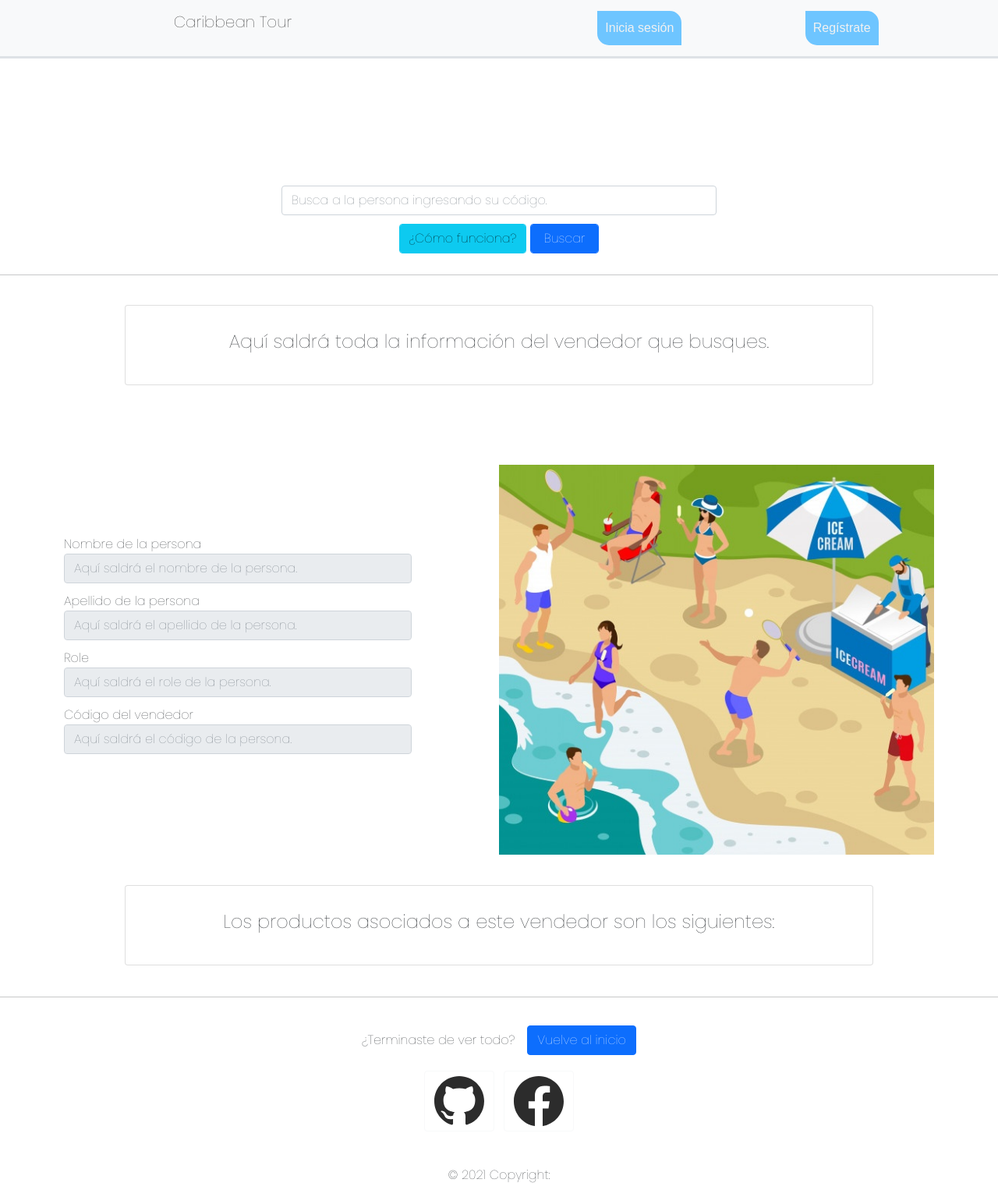
After one commit to ksamueloz/caribbean, a PHP site: page /view/modules/searchSeller.php in a window 1280 px wide. The commit adds this page. Shown: the whole page at 78% size. Run offline with PHP 8.4, Linux system fonts and the light colour scheme; some libraries are stand-ins or nearby versions.

Commit message:
Búsqueda de vendedor con código: completado

```diff
--- a/controller/search.controller.php
+++ b/controller/search.controller.php
@@ -2,6 +2,7 @@
 
 $nameSite = (isset($_POST["nameSites"])) ? $_POST["nameSites"]: "";
 $option = (isset($_POST["option"])) ? $_POST["option"]: "";
+$code = (isset($_POST["code"])) ? $_POST["code"]: "";
 
 
 switch($option) {
@@ -18,5 +19,45 @@ switch($option) {
             exit();
         }
         break;
+
+    case "searchSeller":
+        // Toda la información asociada a un determinado vendedor.
+
+        $infoSeller = new search();
+        if($infoSeller = $infoSeller -> searchSeller($code)){
+            $products = new seller();
+            $products = $products -> getProducts($infoSeller["iduser"]);
+
+            $cards = '';
+            while ($result = $products -> fetch(PDO::FETCH_ASSOC)) {
+                $cards .= '<div class="col">';
+                $cards .= '<div class="card" style="width: 20rem; height: 30rem;">';
+                $cards .= '<img src="'.$result["picture"].'" class="card-img-top" alt="Foto del producto">';
+                $cards .= '<div class="card-body">';
+                $cards .= '<h4 class="card-title text-center justify-content-center">';
+                $cards .= $result["name"];
+                $cards .= '</h4>';
+                $cards .= '<br/>';
+                $cards .= '<h5 class="card-text">';
+                $cards .= $result["description"];
+                $cards .= '</h5>';
+                $cards .= '</div>';
+                $cards .= '<br/>';
+                $cards .= '<div class="card-block">';
+                $cards .= '<h5 class="card-text">Precio (COP): '.$result["price"].'</h5>';
+                $cards .= '</div>';
+                $cards .= '</div>';
+                $cards .= '</div>';
+            }
+
+            echo json_encode(array("seller" => $infoSeller, "cards" => $cards));
+            exit();
+        }
+        else {
+            echo json_encode(array("seller" => "No encontrado"));
+            exit();
+        }
+
+        break;
 }
 ?>
--- a/model/search.model.php
+++ b/model/search.model.php
@@ -27,5 +27,30 @@
             }
             return false;
         }
+
+        public function searchSeller($code) {
+            $sql = "SELECT * FROM seller INNER JOIN user ON seller.user_iduser = user.iduser WHERE code LIKE :code";
+            $stament = $this -> connect() -> prepare($sql);
+            $stament -> bindParam(":code", $code);
+            $stament -> execute();
+
+            $result = $stament -> rowCount();
+
+            if($result > 0) {
+                $sellerData = array();
+                while($result = $stament -> fetch(PDO::FETCH_ASSOC)) {
+                    $sellerData["iduser"] = $result["iduser"];
+                    $sellerData["name"] = $result["name"];
+                    $sellerData["last_name"] = $result["last_name"];
+                    $sellerData["email"] = $result["email"];
+                    $sellerData["picture"] = $result["picture"];
+                    $sellerData["role"] = $result["role"];
+                    $sellerData["status"] = $result["status"];
+                    $sellerData["code"] = $result["code"];
+                }
+                return $sellerData;
+            }
+            return false;
+        }
     }
 ?>
--- a/view/assets/css/style.css
+++ b/view/assets/css/style.css
@@ -344,6 +344,7 @@ img.photo-profile {
     justify-content: space-evenly;
     align-items: center;
     text-align: center;
+    margin-top: 15%;
 }
 
 .c1 {
@@ -361,6 +362,15 @@ img.photo-profile {
     display: flex;
     position: relative;
     margin-top: 8%;
+}
+
+.data-1 {
+    margin-top: 8%;
+}
+
+.data-inp {
+    margin-bottom: 2%;
+    width: 80%;
 }
 
 input#nameSiteSearch {
--- a/view/assets/js/search.js
+++ b/view/assets/js/search.js
@@ -1,5 +1,6 @@
 $(document).ready(function() {
     searchSites();
+    searchSeller();
     uploadScript();
 });
 
@@ -44,6 +45,57 @@ function searchSites() {
     });
 }
 
+
+// Búsqueda de un determinado vendedor.
+
+function searchSeller() {
+    $(document).on("click", "#btnSearchSeller", function() {
+        let code = $.trim($("#search-seller").val());
+
+        if (code == "") {
+            emptyFieldsOr("Completa el campo para así buscar información del vendedor.");
+        } else {
+            $.ajax({
+                url: "searchSeller.php",
+                method: "POST",
+                data: { code: code, option: "searchSeller" },
+                success: function(data) {
+                    data = $.parseJSON(data);
+
+                    if (data.seller != "No encontrado") {
+                        // console.log(data.seller);
+
+                        $("#nameSellerSearch").val(data.seller["name"]);
+                        $("#lastNameSellerSearch").val(data.seller["last_name"]);
+                        $("#roleSellerSearch").val(data.seller["role"]);
+                        $("#codeSellerSearch").val(data.seller["code"]);
+                        $("#photoSellerSearch").attr("src", data.seller["picture"]);
+
+                        if (data.cards != "") {
+                            $(".row.cards-search").html(data.cards);
+                        } else {
+                            $(".row.cards-search").html("Esta persona aún no ha agregado sus productos.");
+                        }
+
+                    } else {
+                        emptyFieldsOr("No encontramos información sobre este vendedor :(");
+                    }
+                    /*if (data.site) {
+                        $("#nameSiteSearch").val(data.site["name"]);
+                        $("#photoSiteSearch").attr("src", data.site["picture"]);
+
+                    }
+                    if (data.status == "Hubo un problema") {
+                        emptyFieldsOr("No encontramos información sobre este sitio :(");
+                    } */
+                },
+                error: function(e) {
+                    console.log(e);
+                }
+            });
+        }
+    });
+}
 // Mapa de los sitios turísticos
 
 
--- /dev/null
+++ b/view/modules/searchSeller.php
@@ -0,0 +1,204 @@
+<?php
+
+session_start();
+require_once "../../model/connection.php";
+require_once "../../model/search.model.php";
+require_once "../../model/seller.model.php";
+require_once "../../controller/search.controller.php";
+
+?>
+<!DOCTYPE html>
+<html lang="es">
+<head>
+    <meta charset="UTF-8">
+    <meta name="description" content="Proyecto Caribbean Tour">
+    <meta name="keywords" content="Iniciar sesión, Caribbean Tour">
+    <meta name="viewport" content="width=device-width, initial-scale=1.0">
+    <!-- Bootstrap Css 5.1 -->
+    <link rel="stylesheet" href="../assets/css/bootstrap.min.css">
+    <!-- Style Css -->
+    <link rel="stylesheet" href="../assets/css/style.css">
+    <title>Búsqueda de vendedores</title>
+</head>
+<body>
+    <!-- Barra de navegación -->
+    <div class="container">
+        <div class="row">
+            <div class="col col-lg-12">
+                <nav class="navbar navbar-expand-md navbar-light border-3 border-bottom bg-light fixed-top" id="nav-login">
+                    <div class="md-6 title">
+                        <a class="navbar-brand" href="#" data-bs-toggle="tooltip" data-placement="top" title="Página web de turismo en la costa caribe">
+                            <p>
+                                Caribbean Tour
+                            </p>
+                        </a>
+                    </div>
+                    <button class="navbar-toggler" type="button" data-bs-toggle="collapse" data-bs-target="#navbarContent" aria-controls="navbarContent" aria-expanded="false" aria-label="Toggle navigation">
+                        <span class="navbar-toggler-icon"></span>
+                    </button>
+                    <div class="collapse navbar-collapse md-6" id="navbarContent">
+                        <span class="navbar-text ms-5 container-fluid justify-content-center align-items-center text-center space-between">
+                            <?php
+                                if(!isset($_SESSION["session"])):
+                            ?>
+                                <div class="md-3" class="links-li-su">
+                                    <a href="/caribbean/view/modules/login.php">
+                                        <button class="btn btn-none btn-custom">Inicia sesión</button>
+                                    </a>
+                                </div>
+                                <div class="md-3" class="links-li-su">
+                                    <a href="view/modules/signupAsSeller.php">
+                                        <button class="btn btn-none btn-custom">Regístrate</button>
+                                    </a>
+                                </div>
+                            <?php
+                                endif;
+                            ?>
+                        </span>
+                    </div>
+                </nav>
+            </div>
+        </div>
+    </div>
+    <!-- Fin barra de navegación -->
+
+    <!-- Búsqueda -->
+    <section>
+            <div class="container search">
+                <div class="col-6 c1">
+                    <form method="POST">
+                        <input type="text" class="form-control" name="search-seller" id="search-seller" placeholder="Busca a la persona ingresando su código.">
+                        <div class="col-6 c2">
+                            <input type="button" class="form-control btn btn-info" value="¿Cómo funciona?" id="btnInfo">
+                            &nbsp;
+                            <input type="button" class="form-control btn btn-primary" value="Buscar" id="btnSearchSeller">
+                        </div>
+                    </form>
+                </div>
+            </div>
+    </section>
+    <hr class="mb-4">
+
+    <!-- Variedad de vendedores. -->
+    <section>
+        <div class="card container justifiy-content-center text-center card-food">
+            <div class="card-body">
+                <h4>
+                    Aquí saldrá toda la información del vendedor que busques.
+                </h4>
+            </div>
+        </div>
+    </section>
+
+    <!-- Muestra la información de los productos ofrecidos por x vendedor. -->
+    <section>
+            <div class="container dt">
+                <div class="col data-1">
+                    <label for="nameSellerSearch">Nombre de la persona</label>
+                    <input type="text" class="form-control data-inp" name="nameSellerSearch" id="nameSellerSearch" placeholder="Aquí saldrá el nombre de la persona." disabled>
+
+                    <label for="lastNameSellerSearch">Apellido de la persona</label>
+                    <input type="text" class="form-control data-inp" name="lastNameSellerSearch" id="lastNameSellerSearch" placeholder="Aquí saldrá el apellido de la persona." disabled>
+
+                    <label for="roleSellerSearch">Role</label>
+                    <input type="text" class="form-control data-inp" name="roleSellerSearch" id="roleSellerSearch" placeholder="Aquí saldrá el role de la persona." disabled>
+
+                    <label for="codeSellerSearch">Código del vendedor</label>
+                    <input type="text" class="form-control data-inp" name="codeSellerSearch" id="codeSellerSearch" placeholder="Aquí saldrá el código de la persona." disabled>
+                </div>
+                <div class="col data-2" style="width: 500px; height: 500px;">
+                    <img src="../assets/img/ice-c.jpg" alt="Foto de la persona." id="photoSellerSearch" name="photoSellerSearch" >
+                </div>
+            </div>
+    </section>
+
+    <!-- Variedad de productos del vendedor. -->
+    <section>
+        <div class="card container justifiy-content-center text-center card-food">
+            <div class="card-body">
+                <h4>
+                    Los productos asociados a este vendedor son los siguientes:
+                </h4>
+            </div>
+        </div>
+    </section>
+    <!-- Sección de tarjetas principales -->
+    <div class="container cards-principals">
+        <!-- <div class="row"> -->
+            <div class="row cards-search">
+                <!-- <div class="col">
+                    <div class="card" style="width: 20rem;">
+                        <img src="../assets/img/rice.jpeg" class="card-img-top" alt="...">
+
+                        <div class="card-body">
+                            <h4 class="card-title text-center justify-content-center">Nombre del producto</h4>
+                            <br/>
+                            <h5 class="card-text">Acompaña tus comidas con este arroz mixto.</h5>
+                        </div>
+                        <br/>
+                        <div class="card-block">
+                            <h5 class="card-text">Precio (COP): $2.000</h5>
+                        </div>
+                    </div>
+                </div> -->
+            <!-- </div> -->
+        </div>
+    </div>
+
+
+    <!-- Carousel de playas -->
+
+    <hr class="mb-4">
+    <!-- Footer -->
+    <div class="container container-fluid justify-content-center align-items-center text-center footer" class="">
+        <hr class="mb-4"/>
+            <footer class="text-center text-lg-start">
+                <section>
+                    <div>
+                        <p class="d-flex justify-content-center align-items-center">
+                            <span class="me-3">¿Terminaste de ver todo?</span>
+                            <a href="/caribbean">
+                                <button type="button" class="btn btn-primary btn-rounded">
+                                    Vuelve al inicio
+                                </button>
+                            </a>
+                        </p>
+                    </div>
+                </section>
+                <!-- Section: Social media -->
+                <section class="mb-4 text-center">
+                        <!-- Facebook -->
+                        <a style="color: #2c2c2c !important;" class="btn btn-outline-light btn-floating m-1" href="#!" role="button">
+                            <i class="bi bi-github"></i>
+                            <svg xmlns="http://www.w3.org/2000/svg" width="16" height="16" fill="currentColor" class="bi bi-github" viewBox="0 0 16 16">
+                                <path d="M8 0C3.58 0 0 3.58 0 8c0 3.54 2.29 6.53 5.47 7.59.4.07.55-.17.55-.38 0-.19-.01-.82-.01-1.49-2.01.37-2.53-.49-2.69-.94-.09-.23-.48-.94-.82-1.13-.28-.15-.68-.52-.01-.53.63-.01 1.08.58 1.23.82.72 1.21 1.87.87 2.33.66.07-.52.28-.87.51-1.07-1.78-.2-3.64-.89-3.64-3.95 0-.87.31-1.59.82-2.15-.08-.2-.36-1.02.08-2.12 0 0 .67-.21 2.2.82.64-.18 1.32-.27 2-.27.68 0 1.36.09 2 .27 1.53-1.04 2.2-.82 2.2-.82.44 1.1.16 1.92.08 2.12.51.56.82 1.27.82 2.15 0 3.07-1.87 3.75-3.65 3.95.29.25.54.73.54 1.48 0 1.07-.01 1.93-.01 2.2 0 .21.15.46.55.38A8.012 8.012 0 0 0 16 8c0-4.42-3.58-8-8-8z"/>
+                            </svg>
+                        </a>
+                        <!-- Facebook -->
+                        <a style="color: #2c2c2c !important;" class="btn btn-outline-light btn-floating m-1" href="#!" role="button">
+                            <i class="bi bi-facebook"></i>
+                            <svg xmlns="http://www.w3.org/2000/svg" width="16" height="16" fill="currentColor" class="bi bi-facebook" viewBox="0 0 16 16">
+                                <path d="M16 8.049c0-4.446-3.582-8.05-8-8.05C3.58 0-.002 3.603-.002 8.05c0 4.017 2.926 7.347 6.75 7.951v-5.625h-2.03V8.05H6.75V6.275c0-2.017 1.195-3.131 3.022-3.131.876 0 1.791.157 1.791.157v1.98h-1.009c-.993 0-1.303.621-1.303 1.258v1.51h2.218l-.354 2.326H9.25V16c3.824-.604 6.75-3.934 6.75-7.951z"/>
+                            </svg>
+                        </a>
+                    </section>
+                    <!-- Section: Social media -->
+
+                    <!-- Copyright -->
+                        <div class="text-center p-3">
+                            © 2021 Copyright:
+                        </div>
+                    <!-- Copyright -->
+            </footer>
+        </div>
+        <!-- Js -->
+    <script src="../assets/js/jquery-3.6.0.min.js"></script>
+    <script src="../assets/js/popper.min.js"></script>
+    <!-- Mi JS de búsqueda -->
+    <script src="../assets/js/search.js"></script>
+    <!-- Sweet Alert -->
+    <script src="//cdn.jsdelivr.net/npm/sweetalert2@11"></script>
+    <!-- Bootstrap Js-->
+    <script src="https://cdn.jsdelivr.net/npm/bootstrap@5.1.0/dist/js/bootstrap.bundle.min.js" integrity="sha384-U1DAWAznBHeqEIlVSCgzq+c9gqGAJn5c/t99JyeKa9xxaYpSvHU5awsuZVVFIhvj" crossorigin="anonymous"></script>
+    </body>
+</html>
```
Also changed, not shown: view/template.php (+11 -1 lines), model/searchSeller.model.php (added), view/assets/img/ice-c.jpg (added), view/assets/product-img/214papa.png (added), view/assets/product-img/723empanadas.png (added), view/assets/seller-img/311demo-image.jpg (added), view/assets/seller-img/391demo-image.jpg (added), view/assets/seller-img/675photo-profile.jpeg (added), view/assets/seller-img/839demo-image.jpg (added), view/assets/seller-img/898demo-image.jpg (added).
